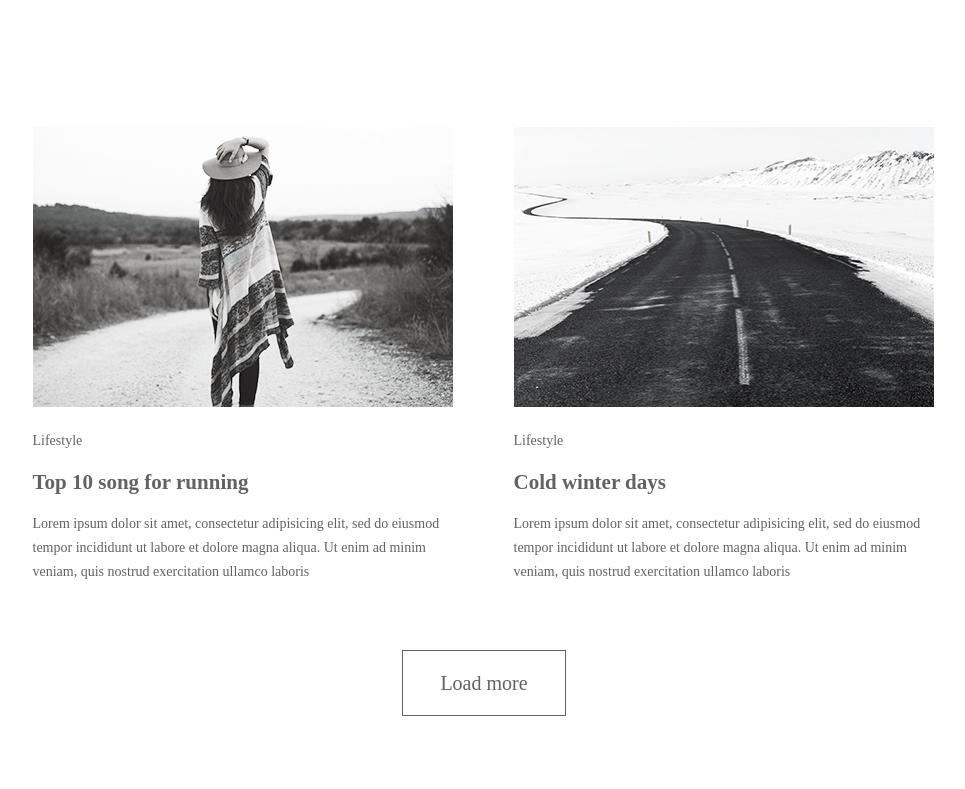
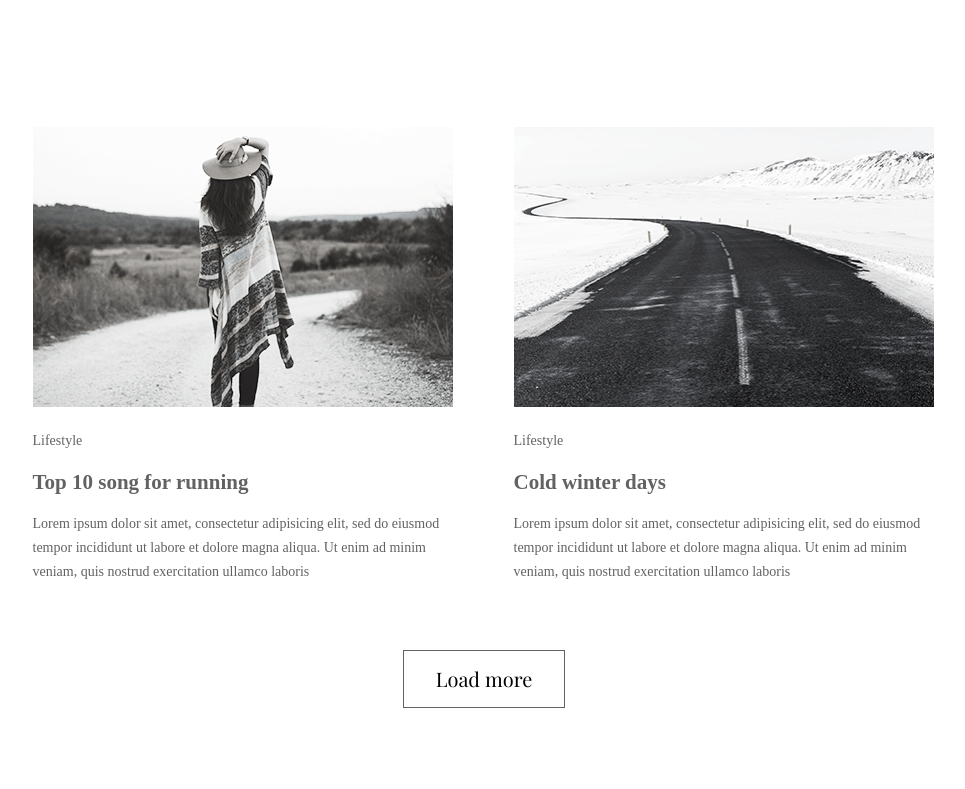
Before and after one commit to OksanaGrushko/goit-fe-course, a plain HTML site: page module-03/index.html in a window 1280 px wide. Shown: the part 1289-2078 px from the top of the page, without its empty margins (156-1121 px from the left). Drawn offline with nearby package versions, Linux system fonts and the light colour scheme.

Commit message:
margin: 0;

```diff
--- a/module-03/css/style.css
+++ b/module-03/css/style.css
@@ -15,12 +15,12 @@
 }
 
 body {
-
     color: rgb(98, 98, 98);
     font-size: 14px;
     line-height: 24px;
 }
 
+/*NAV*/
 .sait {
     padding-top: 77px;
     margin-bottom: 105px;
@@ -58,12 +58,9 @@
 .sait-navigation a:hover,
 .sait-navigation a:focus {
     color: rgb(3, 169, 244);
-
 }
 
-
-
-/*FEAUTERS*/
+/*SECTION*/
 .features {
     margin-bottom: 52px;
 }
@@ -83,6 +80,7 @@
     font-size: 14px;
     text-align: left;
     margin-bottom: 130px;
+    vertical-align: top;
 }
 
 /*2n это у каждого второго*/
@@ -112,34 +110,26 @@
     /*выщит. по формуле*/
 }
 
+/*FOOTER*/
 .load-more {
     padding-bottom: 70px;
 }
 
-.load-more div {
+.load {
     margin: 0;
     padding: 0;
-    font-size: 0;
     text-align: center;
+    color: rgb(98, 98, 98);
 }
 
-.load {
-    text-align: center;
-    vertical-align: middle;
-    margin: 0;
-    padding: 0;
+.load-butt {
+    background: transparent;
+    border-width: 1px;
+    border-color: rgb(98, 98, 98);
+    border-style: solid;
+    padding: 1rem 2rem;
+    font-size: 20px;
+    font-family: "Playfair Display";
+    line-height: 1.2;
+    margin: 0px auto;
 }
-
-.load a {
-    width: 164px;
-    display: block;
-    text-decoration: none;
-    color: rgb(98, 98, 98);
-    font-size: 20px;
-    border-style: ridge;
-    padding: 20px 25px;
-    margin: 0px auto;
-    border-color: rgb(98, 98, 98);
-    border-width: 1px;
-    text-align: center;
-}
--- a/module-03/index.html
+++ b/module-03/index.html
@@ -137,10 +137,8 @@
     </main>
 
     <footer class="load-more conteiner">
-      <div>
-        <p class="load">
-          <a href="#" class="load-botom">Load more</a>
-        </p>
+      <div class="load">
+        <button class="load-butt">Load more</button>
       </div>
     </footer>
   </body>
```
